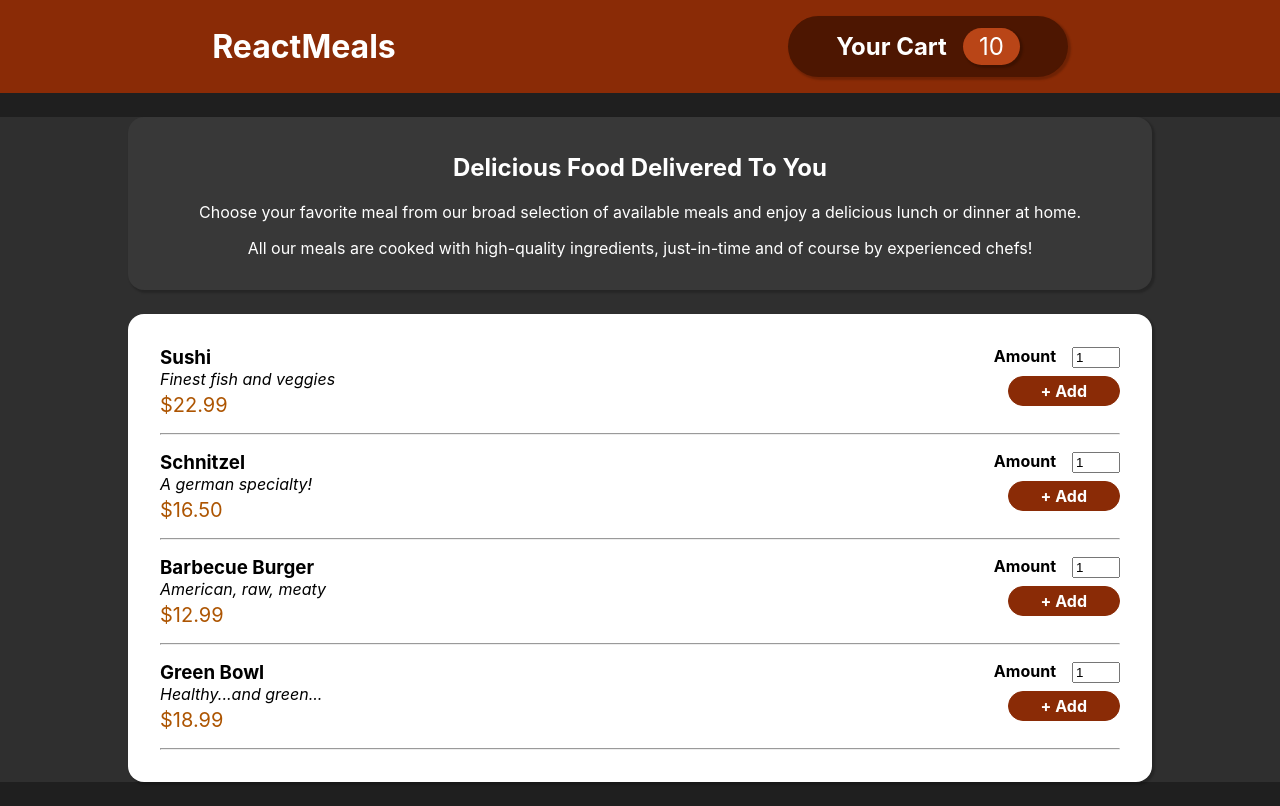
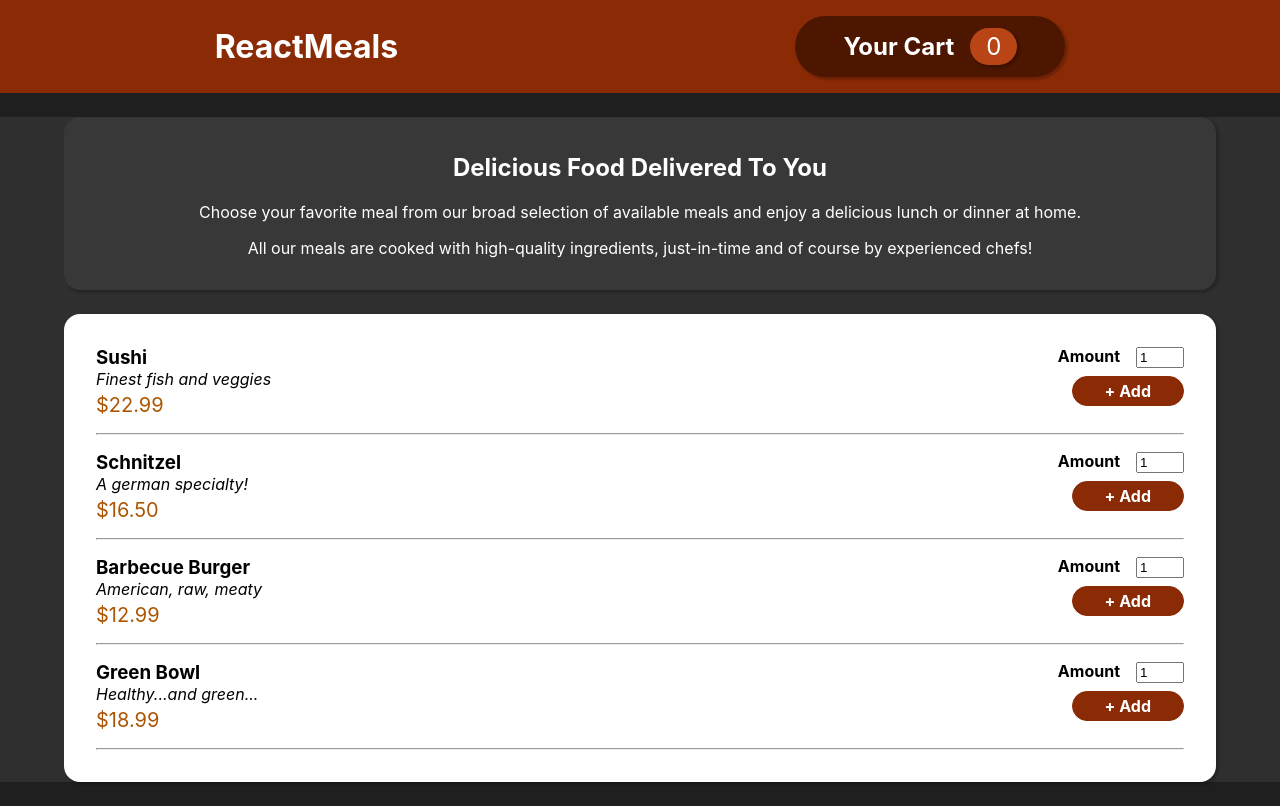
Before and after one commit to antran0/restaurant-app-react, a React (Create React App) app: page / in a window 1280 px wide. Built offline with nearby package versions, Linux system fonts and the light colour scheme.

Commit message:
created a cart context and refactored all cart related functionality into a provider

```diff
--- a/src/App.js
+++ b/src/App.js
@@ -2,99 +2,11 @@ import React from "react";
 import MainHeader from "./components/MainHeader/MainHeader";
 import MainContent from "./components/MainContent/MainContent";
 
-const DUMMY_CART = [
-  {
-    menuItem: {
-      id: Math.random(),
-      name: "Sushi",
-      description: "Finest fish and veggies",
-      price: 22.99,
-    },
-    quantity: 4,
-  },
-  {
-    menuItem: {
-      id: Math.random(),
-      name: "Schnitzel",
-      description: "A german specialty!",
-      price: 16.5,
-    },
-    quantity: 3,
-  },
-  {
-    menuItem: {
-      id: Math.random(),
-      name: "Barbecue Burger",
-      description: "American, raw, meaty",
-      price: 12.99,
-    },
-    quantity: 2,
-  },
-  {
-    menuItem: {
-      id: Math.random(),
-      name: "Green Bowl",
-      description: "Healthy...and green...",
-      price: 18.99,
-    },
-    quantity: 1,
-  },
-];
-
 function App() {
-  const [cartItems, setCartItems] = React.useState(DUMMY_CART);
-
-  const removeFromCartHandler = (menuItem, quantity) => {
-    quantity = +quantity;
-    const index = cartItems
-      .map((cartItem) => cartItem.menuItem.id)
-      .indexOf(menuItem.id);
-
-    if (index === -1) {
-      console.log(`Error: item ${menuItem.name} does not exist in cart.`);
-    } else if (quantity > cartItems[index].quantity) {
-      console.log(
-        `Error: cannot remove x${quantity} of ${menuItem.name} because there is only x${cartItems[index].quantity} in the cart.`
-      );
-    } else if (quantity === cartItems[index].quantity) {
-      console.log(`Removing item "${menuItem.name}" from cart.`);
-      cartItems.splice(index, 1);
-      setCartItems([...cartItems]);
-    } else {
-      cartItems[index].quantity -= quantity;
-      console.log(
-        `Removing x${quantity} "${menuItem.name}." Total quantity: ${cartItems[index].quantity}`
-      );
-      setCartItems([...cartItems]);
-    }
-  };
-
-  const addToCartHandler = (menuItem, quantity) => {
-    quantity = +quantity;
-    const index = cartItems
-      .map((cartItem) => cartItem.menuItem.id)
-      .indexOf(menuItem.id);
-
-    if (index === -1) {
-      console.log(`Adding new item(s): ${menuItem.name} x${quantity}`);
-      setCartItems([...cartItems, { menuItem: menuItem, quantity: quantity }]);
-    } else {
-      cartItems[index].quantity += quantity;
-      console.log(
-        `Adding x${quantity} more "${menuItem.name}." Total quantity: ${cartItems[index].quantity}`
-      );
-      setCartItems([...cartItems]);
-    }
-  };
-
   return (
     <React.Fragment>
-      <MainHeader
-        cartItems={cartItems}
-        onRemoveFromCart={removeFromCartHandler}
-        onAddToCart={addToCartHandler}
-      />
-      <MainContent onAddToCart={addToCartHandler} />
+      <MainHeader />
+      <MainContent />
     </React.Fragment>
   );
 }
--- a/src/components/Cart/Cart.js
+++ b/src/components/Cart/Cart.js
@@ -4,9 +4,12 @@ import styles from "./Cart.module.css";
 import Backdrop from "../UI/Backdrop";
 import Card from "../UI/Card";
 import CartItems from "./CartItems";
+import CartContext from "../../store/cart-context";
 
 const Cart = (props) => {
   const [backdropDisplayed, setBackdropDisplayed] = React.useState(false);
+  const cartContext = React.useContext(CartContext);
+
   const displayCartHandler = () => {
     console.log("Displaying Cart");
     setBackdropDisplayed(true);
@@ -22,7 +25,7 @@ const Cart = (props) => {
       <Card className={`${styles["cart"]}`} onClick={displayCartHandler}>
         <h2>Your Cart</h2>
         <Card className={`${styles["cart__quantity"]}`}>
-          {props.cartItems.reduce(
+          {cartContext.cartItems.reduce(
             (sum, cartItem) => sum + cartItem.quantity,
             0
           )}
@@ -36,16 +39,7 @@ const Cart = (props) => {
         : ""}
       {backdropDisplayed
         ? ReactDOM.createPortal(
-            <CartItems
-              cartItems={props.cartItems}
-              onRemoveFromCart={(menuItem, quantity) =>
-                props.onRemoveFromCart(menuItem, quantity)
-              }
-              onAddToCart={(menuItem, quantity) =>
-                props.onAddToCart(menuItem, quantity)
-              }
-              onHideCart={hideCartHandler}
-            />,
+            <CartItems onHideCart={hideCartHandler} />,
             document.body
           )
         : ""}
--- a/src/components/Cart/CartItems.js
+++ b/src/components/Cart/CartItems.js
@@ -2,20 +2,22 @@ import React from "react";
 import styles from "./CartItems.module.css";
 import Card from "../UI/Card";
 import Button from "../UI/Button";
+import CartContext from "../../store/cart-context";
 
 const CartItems = (props) => {
-  const items = props.cartItems;
+  const cartContext = React.useContext(CartContext);
+  const items = cartContext.cartItems;
 
   const totalAmount = items.reduce((sum, currItem) => {
     return sum + currItem.menuItem.price * currItem.quantity;
   }, 0);
 
   const decrementItemHandler = (index) => {
-    props.onRemoveFromCart(items[index].menuItem, 1);
+    cartContext.onRemoveFromCart(items[index].menuItem, 1);
   };
 
   const incrementItemHandler = (index) => {
-    props.onAddToCart(items[index].menuItem, 1);
+    cartContext.onAddToCart(items[index].menuItem, 1);
   };
 
   const orderHandler = (event) => {
--- a/src/components/MainContent/MainContent.js
+++ b/src/components/MainContent/MainContent.js
@@ -22,7 +22,7 @@ const MainContent = (props) => {
         </hgroup>
       </Card>
       <Card className={`${styles["main-content__container"]}`}>
-        <Menu onAddToCart={props.onAddToCart} />
+        <Menu />
       </Card>
     </main>
   );
--- a/src/components/MainContent/MainContent.module.css
+++ b/src/components/MainContent/MainContent.module.css
@@ -5,7 +5,7 @@
 
 .main-content__container {
   background-color: white;
-  width: 80%;
+  width: 90%;
   margin: 1.5rem auto;
   padding: 1rem 2rem;
 }
--- a/src/components/MainHeader/MainHeader.js
+++ b/src/components/MainHeader/MainHeader.js
@@ -6,15 +6,7 @@ const MainHeader = (props) => {
   return (
     <header className={`${styles["main-header"]}`}>
       <h1>ReactMeals</h1>
-      <NavBar
-        cartItems={props.cartItems}
-        onRemoveFromCart={(menuItem, quantity) =>
-          props.onRemoveFromCart(menuItem, quantity)
-        }
-        onAddToCart={(menuItem, quantity) =>
-          props.onAddToCart(menuItem, quantity)
-        }
-      />
+      <NavBar />
     </header>
   );
 };
--- a/src/components/Menu/Menu.js
+++ b/src/components/Menu/Menu.js
@@ -43,7 +43,6 @@ const Menu = (props) => {
               price={item.price}
               menuItems={menuItems}
               index={index}
-              onAddToCart={props.onAddToCart}
             />
             <hr />
           </React.Fragment>
--- a/src/components/Menu/MenuItem.js
+++ b/src/components/Menu/MenuItem.js
@@ -1,12 +1,17 @@
 import React from "react";
 import styles from "./MenuItem.module.css";
 import Button from "../UI/Button";
+import CartContext from "../../store/cart-context";
 
 const MenuItem = (props) => {
   const amountRef = React.useRef();
+  const cartContext = React.useContext(CartContext);
 
   const addToCartHandler = () => {
-    props.onAddToCart(props.menuItems[props.index], amountRef.current.value);
+    cartContext.onAddToCart(
+      props.menuItems[props.index],
+      amountRef.current.value
+    );
   };
 
   return (
--- a/src/components/NavBar/NavBar.js
+++ b/src/components/NavBar/NavBar.js
@@ -7,15 +7,7 @@ const NavBar = (props) => {
     <nav>
       <ul className={`${styles["nav-bar__ul"]}`}>
         <li>
-          <Cart
-            cartItems={props.cartItems}
-            onRemoveFromCart={(menuItem, quantity) =>
-              props.onRemoveFromCart(menuItem, quantity)
-            }
-            onAddToCart={(menuItem, quantity) =>
-              props.onAddToCart(menuItem, quantity)
-            }
-          />
+          <Cart />
         </li>
       </ul>
     </nav>
--- a/src/index.js
+++ b/src/index.js
@@ -1,13 +1,16 @@
-import React from 'react';
-import ReactDOM from 'react-dom/client';
-import './index.css';
-import App from './App';
-import reportWebVitals from './reportWebVitals';
+import React from "react";
+import ReactDOM from "react-dom/client";
+import "./index.css";
+import App from "./App";
+import reportWebVitals from "./reportWebVitals";
+import { CartContextProvider } from "./store/cart-context";
 
-const root = ReactDOM.createRoot(document.getElementById('root'));
+const root = ReactDOM.createRoot(document.getElementById("root"));
 root.render(
   <React.StrictMode>
-    <App />
+    <CartContextProvider>
+      <App />
+    </CartContextProvider>
   </React.StrictMode>
 );
 
--- /dev/null
+++ b/src/store/cart-context.js
@@ -0,0 +1,68 @@
+import React from "react";
+
+const CartContext = React.createContext({
+  cartItems: [],
+  onAddToCart: (menuItem, quantity) => {},
+  onRemoveFromCart: (menuItem, quantity) => {},
+});
+
+export const CartContextProvider = (props) => {
+  const [cartItems, setCartItems] = React.useState([]);
+
+  const removeFromCartHandler = (menuItem, quantity) => {
+    quantity = +quantity;
+    const index = cartItems
+      .map((cartItem) => cartItem.menuItem.id)
+      .indexOf(menuItem.id);
+
+    if (index === -1) {
+      console.log(`Error: item ${menuItem.name} does not exist in cart.`);
+    } else if (quantity > cartItems[index].quantity) {
+      console.log(
+        `Error: cannot remove x${quantity} of ${menuItem.name} because there is only x${cartItems[index].quantity} in the cart.`
+      );
+    } else if (quantity === cartItems[index].quantity) {
+      console.log(`Removing item "${menuItem.name}" from cart.`);
+      cartItems.splice(index, 1);
+      setCartItems([...cartItems]);
+    } else {
+      cartItems[index].quantity -= quantity;
+      console.log(
+        `Removing x${quantity} "${menuItem.name}." Total quantity: ${cartItems[index].quantity}`
+      );
+      setCartItems([...cartItems]);
+    }
+  };
+
+  const addToCartHandler = (menuItem, quantity) => {
+    quantity = +quantity;
+    const index = cartItems
+      .map((cartItem) => cartItem.menuItem.id)
+      .indexOf(menuItem.id);
+
+    if (index === -1) {
+      console.log(`Adding new item(s): ${menuItem.name} x${quantity}`);
+      setCartItems([...cartItems, { menuItem: menuItem, quantity: quantity }]);
+    } else {
+      cartItems[index].quantity += quantity;
+      console.log(
+        `Adding x${quantity} more "${menuItem.name}." Total quantity: ${cartItems[index].quantity}`
+      );
+      setCartItems([...cartItems]);
+    }
+  };
+
+  return (
+    <CartContext.Provider
+      value={{
+        cartItems: cartItems,
+        onAddToCart: addToCartHandler,
+        onRemoveFromCart: removeFromCartHandler,
+      }}
+    >
+      {props.children}
+    </CartContext.Provider>
+  );
+};
+
+export default CartContext;
```
